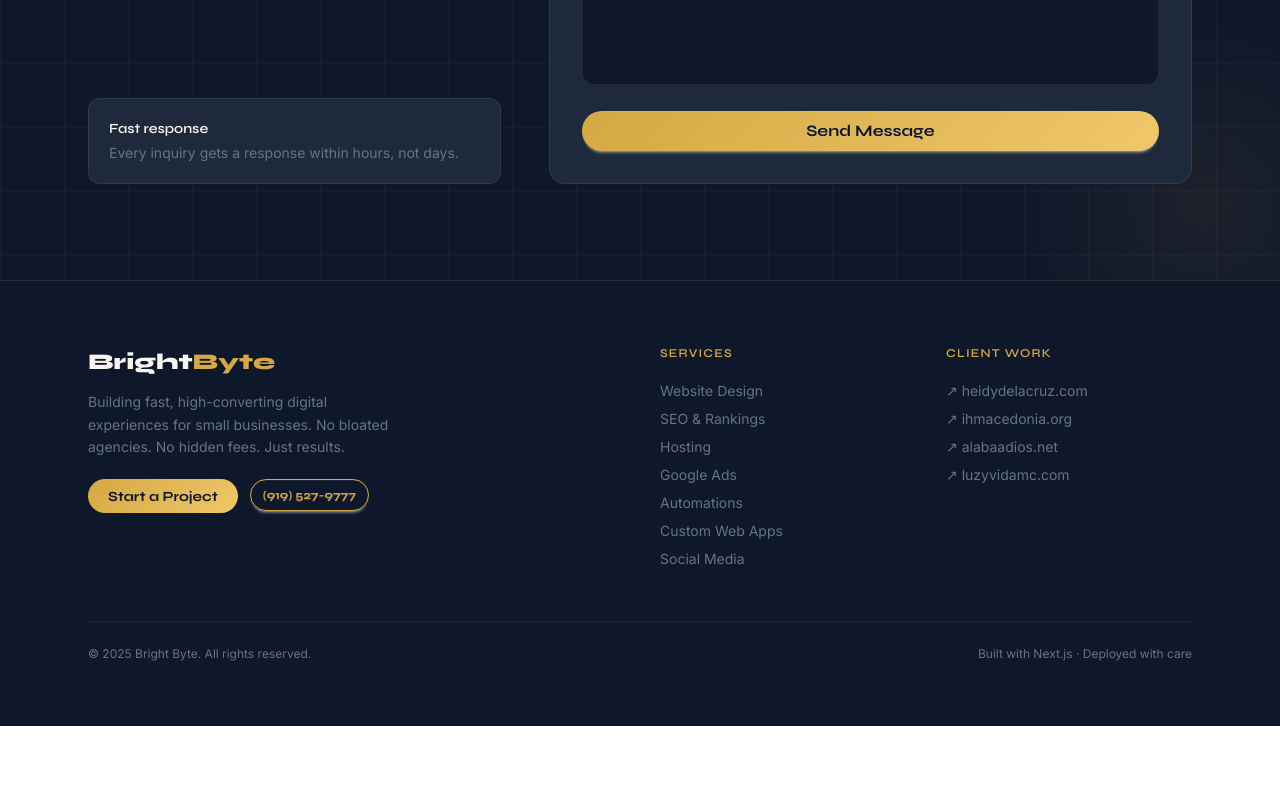
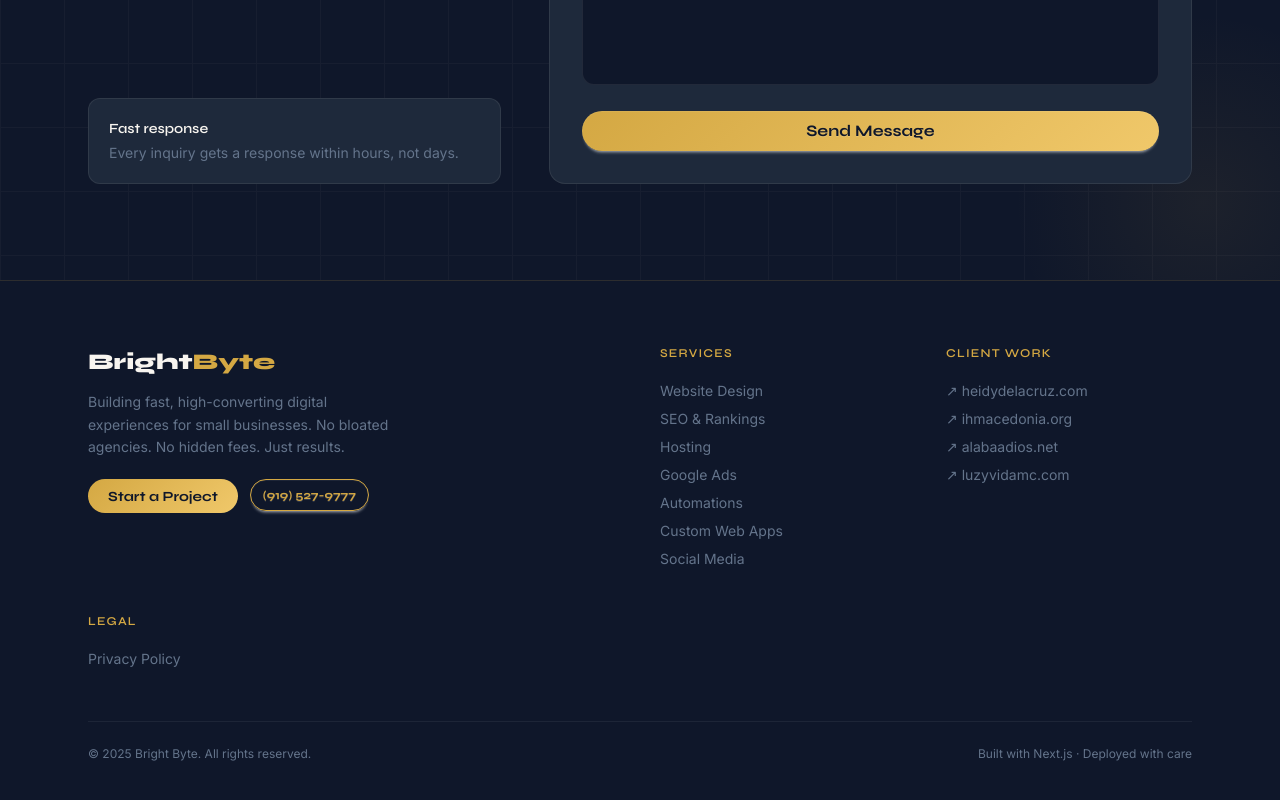
Before and after one commit to JAbelP/mysite, a Next.js app: page / in a window 1280 px wide. Shown: the part 5092-5892 px from the top of the page. Before the commit the page ends 5818 px from the top, so only its background shows below. Built offline with nearby package versions, Linux system fonts and the light colour scheme.

Commit message:
add privacy policy link to footer

```diff
--- a/src/app/layout.tsx
+++ b/src/app/layout.tsx
@@ -71,6 +71,7 @@ export default function RootLayout({
           columns={[
             { heading: 'Services',    links: footerServices },
             { heading: 'Client Work', links: footerWork },
+            { heading: 'Legal', links: [{ label: 'Privacy Policy', href: '/privacy' }] },
           ]}
           copyright={`© ${new Date().getFullYear()} Bright Byte. All rights reserved.`}
           footnote="Built with Next.js · Deployed with care"
```
Also changed, not shown: .claude/settings.local.json.
